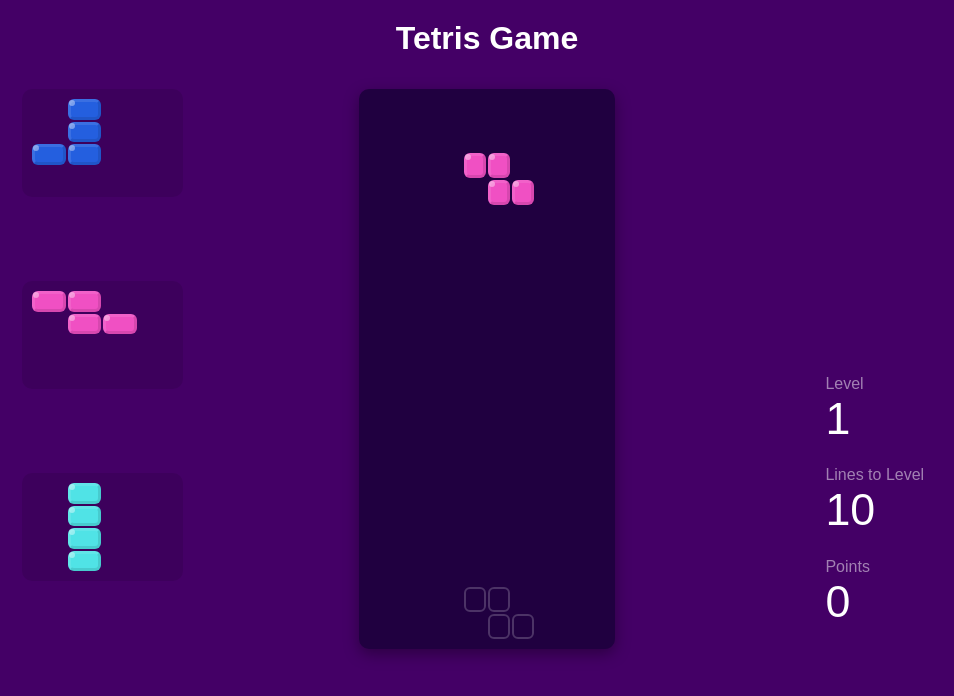
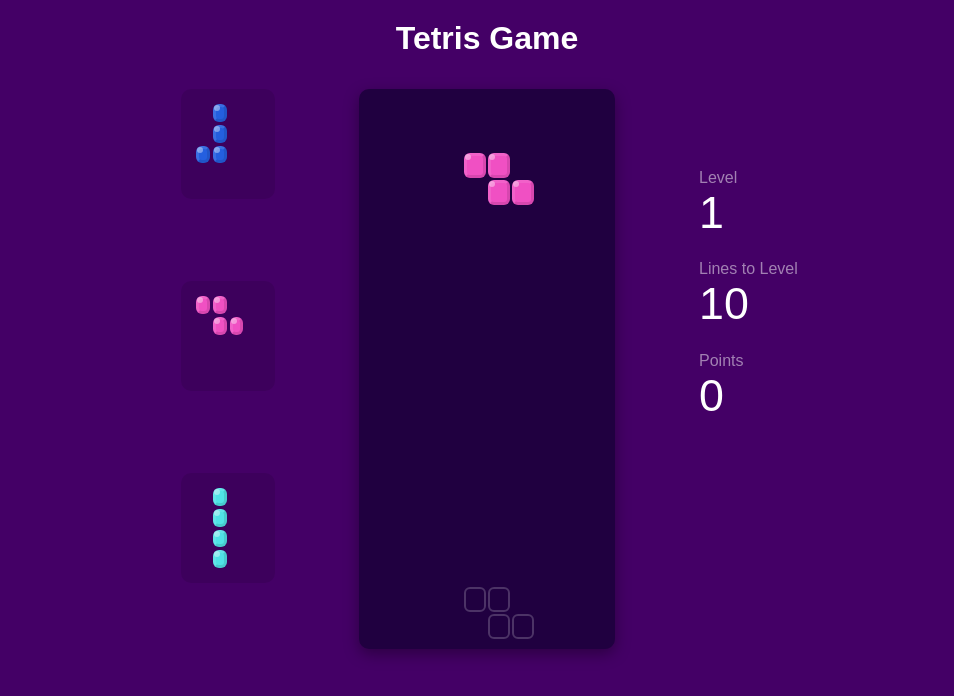
Before and after one commit to Ace-86/tetris, a React (Create React App) app: page / in a window 1280 px wide. Both pictures are taken after a click on the button "Play". Shown: the top 696 px of the page, without its empty margins (153-1107 px from the left). Built offline with nearby package versions, Linux system fonts and the light colour scheme.

Commit message:
style updated

```diff
--- a/src/components/styles/GameStats.css
+++ b/src/components/styles/GameStats.css
@@ -14,7 +14,8 @@
 
 .GameStats__right {
     right: 0;
-    bottom: 0;
+    top: 10vh;
+    left: 65vw;
     text-align: left;
 }
 
--- a/src/components/styles/Preview.css
+++ b/src/components/styles/Preview.css
@@ -1,18 +1,22 @@
 .Preview{
     position: absolute;
     top: 0;
-    right: 72.2vw;
+    right: 65vw;
     background: rgba(0, 0 , 0 , 0.1);
-    border: 10px solid rgba(0, 0 , 0, 0);
+    border: 10px solid rgba(241, 238, 13, 0);
     border-radius: 10px;
+    margin: 0px;
+    gap: 1px;
+    padding: 5px;
+
 }
 
 .Preview-board {
     display: grid;
-    grid-gap: 2px;
+    grid-gap: 3px;
     grid-template-rows: repeat(4, 1fr);
     grid-template-columns: repeat(4, 1fr);
-    width: 11vw;
-    height: 11vh;
+    width: 5vw;
+    height: 10vh;
 
 }
```
